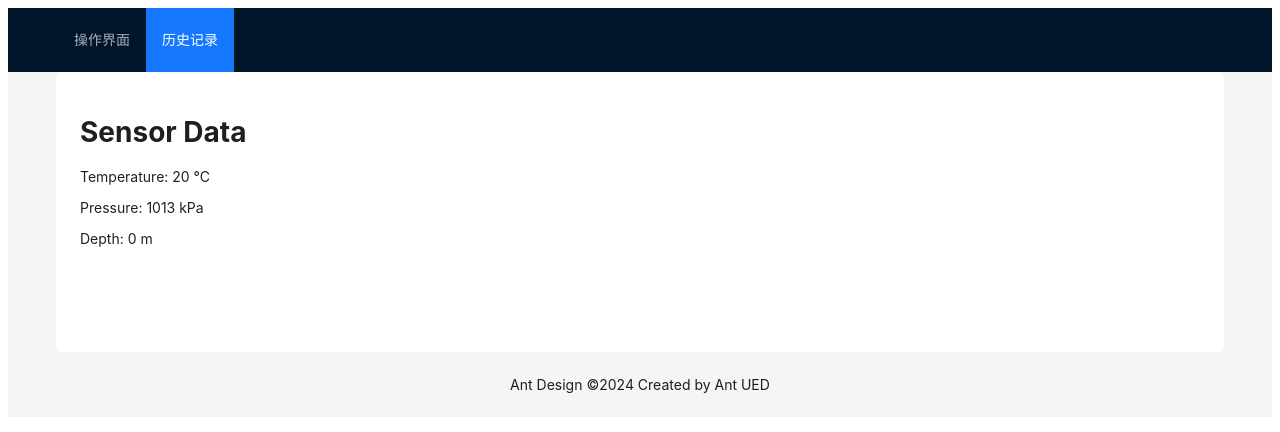
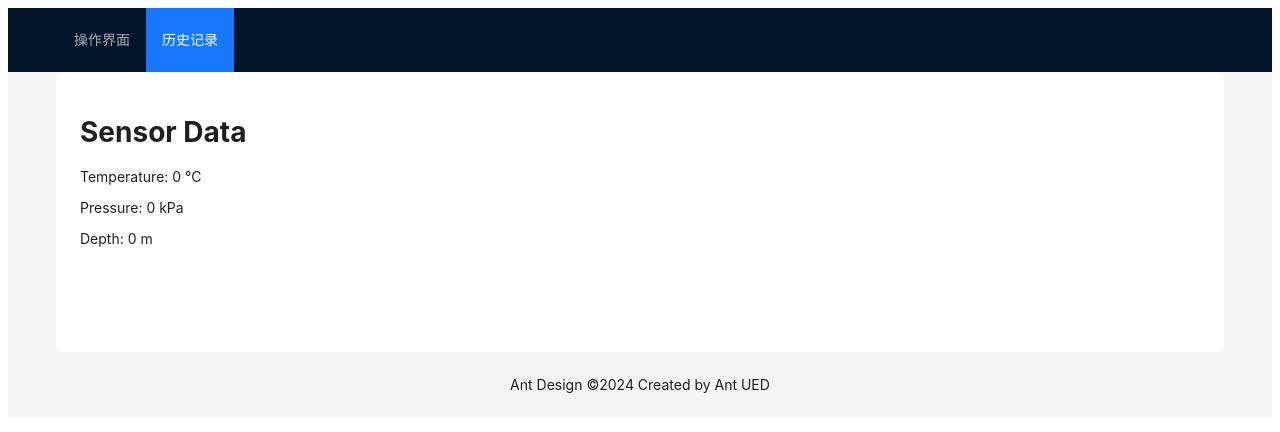
Before and after one commit to markzhang12345/sensor-data-monitor, a React (Create React App) app in the folder frontend/: page / in a window 1280 px wide. Shown: the top 432 px of the page. Built offline with nearby package versions, Linux system fonts and the light colour scheme; the HTML template or start-up script is replaced by a standard one.

Commit message:
feat: 提升状态至根组件并修复不能更新组件的 bug - 使用 Reducer 管理组件状态 - 将 get 逻辑提升至根组件并通过 props 传递至子组件

```diff
--- a/frontend/src/App.tsx
+++ b/frontend/src/App.tsx
@@ -1,10 +1,12 @@
 import React from "react";
-import { useState } from "react";
+import { useEffect, useReducer } from "react";
 import { BrowserRouter as Router, Route, Routes, Link } from "react-router-dom";
 import { Layout, Menu, theme } from "antd";
 import Home from "./page/Home.tsx";
 import History from "./page/History.tsx";
 import { State } from "./Types/Types.ts";
+import axios from "axios";
+import { stateReducer, initialStates } from "./Reducer.ts";
 
 const { Header, Content, Footer } = Layout;
 
@@ -17,14 +19,25 @@ const items = newNames.map((name, index) => ({
 }));
 
 const App: React.FC = () => {
-  const initialState: State = {
-    temperature: 20,
-    pressure: 1013,
-    depth: 0,
-    time: new Date().toISOString(),
+  const [taskStates, dispatch] = useReducer(stateReducer, initialStates);
+
+  const fetchState = () => {
+    axios
+      .get("http://localhost:5000/states/history")
+      .then((res) => {
+        dispatch({ type: "update", payload: res.data });
+      })
+      .catch((err) => {
+        console.log("getting states wrong");
+      });
   };
 
-  const [nowState, setNowState] = useState<State>(initialState);
+  useEffect(() => {
+    const interval = setInterval(fetchState, 10000);
+
+    // 组件卸载时清除定时器
+    return () => clearInterval(interval);
+  }, []);
 
   const {
     token: { colorBgContainer, borderRadiusLG },
@@ -53,13 +66,10 @@ const App: React.FC = () => {
             }}
           >
             <Routes>
-              <Route
-                path="/"
-                element={<Home nowState={nowState} setNowState={setNowState} />}
-              />
+              <Route path="/" element={<Home taskStates={taskStates} />} />
               <Route
                 path="/history"
-                element={<History setNowState={setNowState} />}
+                element={<History taskStates={taskStates} />}
               />
             </Routes>
           </div>
--- /dev/null
+++ b/frontend/src/Reducer.ts
@@ -0,0 +1,20 @@
+import { State, StateAction } from "./Types/Types";
+
+export const initialState: State = {
+  temperature: 0,
+  pressure: 0,
+  depth: 0,
+  time: new Date().toISOString(),
+};
+
+export const initialStates: State[] = [initialState];
+
+export const stateReducer = (state: State[], action: StateAction): State[] => {
+  switch (action.type) {
+    case "update":
+      return action.payload;
+
+    default:
+      return state;
+  }
+};
--- a/frontend/src/page/History.tsx
+++ b/frontend/src/page/History.tsx
@@ -1,35 +1,10 @@
 import React from "react";
-import { useEffect, useState } from "react";
 import { List, Typography } from "antd";
-import axios from "axios";
-import { State, HistoryProps } from "../Types/Types";
+import { HistoryProp } from "../Types/Types.ts";
 
 const { Title } = Typography; // 解构赋值，从 Typography 中提取 Title 组件
 
-const History: React.FC<HistoryProps> = ({ setNowState }) => {
-  const [taskState, setTaskState] = useState<State[]>([]);
-
-  const fetchState = () => {
-    axios
-      .get("http://localhost:5000/states/history")
-      .then((res) => {
-        setTaskState(res.data);
-        const newState = res.data[0];
-        setNowState(newState);
-      })
-      .catch((err) => {
-        console.log("getting states wrong");
-      });
-  };
-
-  useEffect(() => {
-    fetchState();
-    const interval = setInterval(fetchState, 10000);
-
-    // 组件卸载时清除定时器
-    return () => clearInterval(interval);
-  }, []);
-
+const History: React.FC<HistoryProp> = ({ taskStates }) => {
   return (
     <div style={{ padding: "20px" }}>
       {" "}
@@ -37,7 +12,7 @@ const History: React.FC<HistoryProps> = ({ setNowState }) => {
       {
         <List
           bordered
-          dataSource={taskState}
+          dataSource={taskStates}
           renderItem={(state) => {
             // 使用 renderItem 渲染每个列表项
             const date = new Date(state.time); // 将字符串格式的时间转换为 Date 对象
--- a/frontend/src/page/Home.tsx
+++ b/frontend/src/page/Home.tsx
@@ -1,15 +1,16 @@
-import React from "react";
-import { HomeProps } from "../Types/Types";
+import React, { useReducer } from "react";
+import { HistoryProp } from "../Types/Types.ts";
 
-const Home: React.FC<HomeProps> = ({ nowState }) => {
-  const { temperature, pressure, depth } = nowState;
+const Home: React.FC<HistoryProp> = ({ taskStates }) => {
+  const nowState = taskStates[0];
+  console.log("Current sensor state:", nowState);
 
   return (
     <div>
       <h1>Sensor Data</h1>
-      <p>Temperature: {temperature} °C</p>
-      <p>Pressure: {pressure} kPa</p>
-      <p>Depth: {depth} m</p>
+      <p>Temperature: {nowState.temperature} °C</p>
+      <p>Pressure: {nowState.pressure} kPa</p>
+      <p>Depth: {nowState.depth} m</p>
     </div>
   );
 };
```
Also changed, not shown: frontend/src/Types/Types.ts (+3 -6 lines), 1 other file (tests, documents, lock files or other folders).
